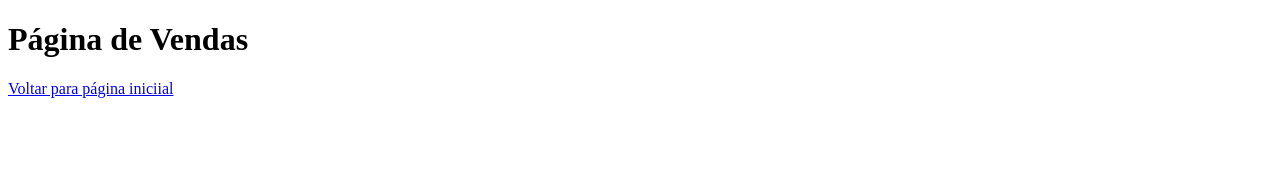
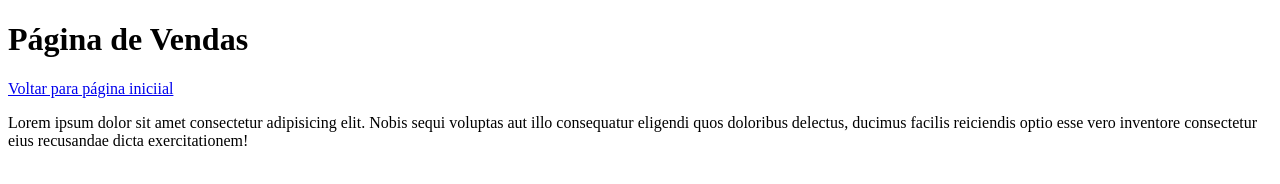
Before and after one commit to matheusmoraes2015/aulaGitHub, a plain HTML site: page vendas.html in a window 1280 px wide. Drawn offline with Linux system fonts and the light colour scheme.

Commit message:
Acrescentado Lorem Ipsum

```diff
--- a/vendas.html
+++ b/vendas.html
@@ -10,6 +10,9 @@
 <body>
     <h1>Página de Vendas</h1>
     <a href="./index.html">Voltar para página iniciial</a>
+    <p>Lorem ipsum dolor sit amet consectetur adipisicing elit. Nobis sequi voluptas aut illo consequatur eligendi quos
+        doloribus delectus, ducimus facilis reiciendis optio esse vero inventore consectetur eius recusandae dicta
+        exercitationem!</p>
 </body>
 
 </html>
```
